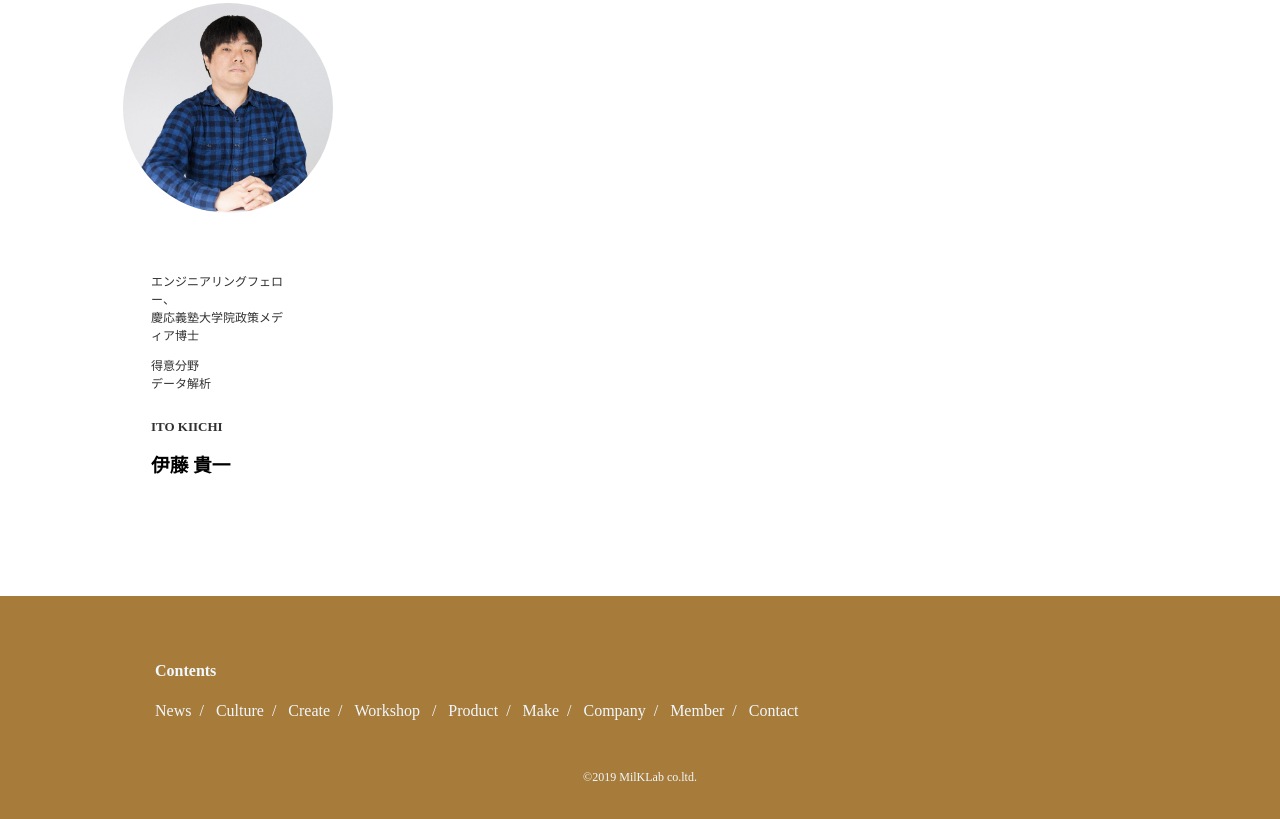
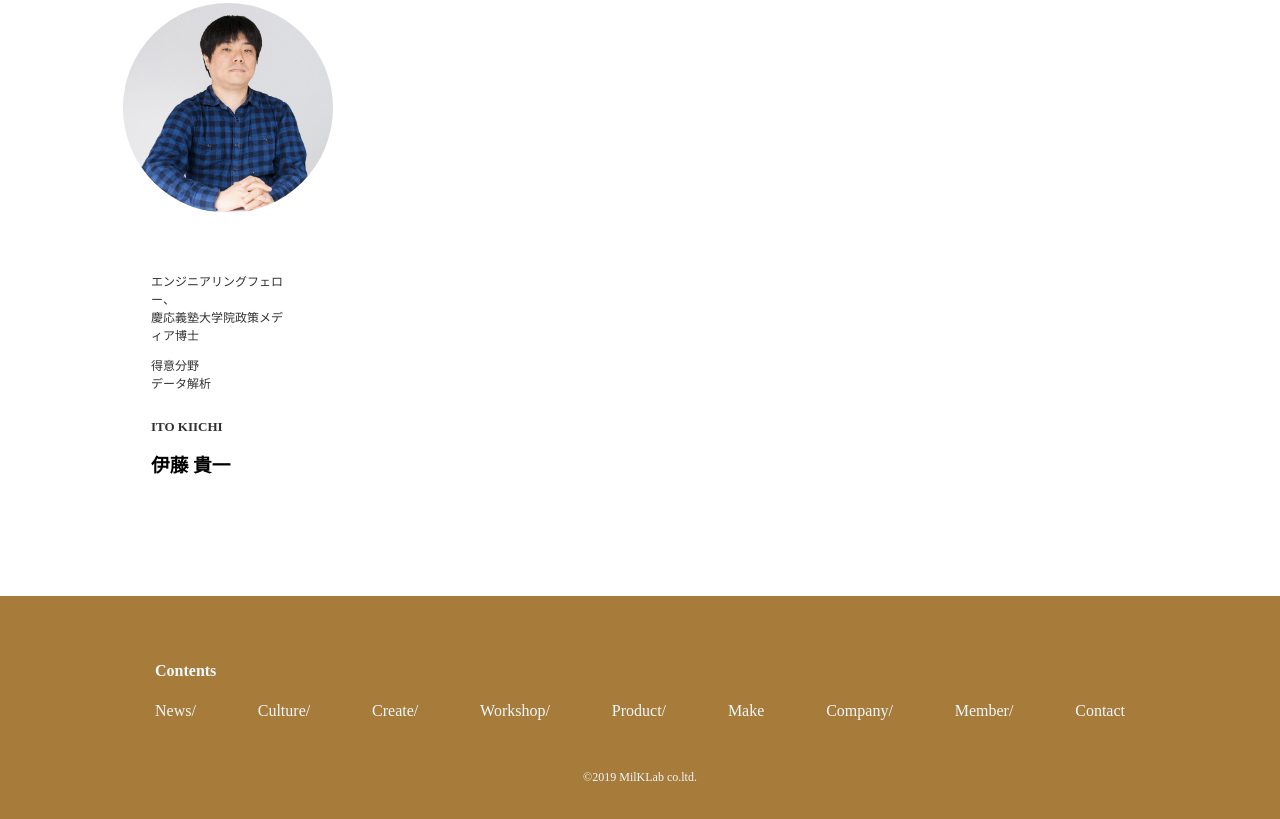
Before and after one commit to okamotomaakoo/company_hp_03, a plain HTML site: page index.html in a window 1280 px wide. Shown: the part 3229-4048 px from the top of the page. Drawn offline with Linux system fonts and the light colour scheme.

Commit message:
タグの使い方間違い #1

```diff
--- a/css/style.css
+++ b/css/style.css
@@ -316,6 +316,11 @@ footer a {
   margin: 0;
 }
 
+.footer-options {
+  display: flex;
+  justify-content: space-between;
+}
+
 .milklab-copy {
   font-size: 12px;
   text-align: center;
--- a/index.html
+++ b/index.html
@@ -135,16 +135,29 @@
     <footer>
         <div class="footer-plate">
             <h4>Contents</h4>
-            <p><a href="#">News&nbsp;&nbsp;/</a>
-                <a href="#">&nbsp;&nbsp;Culture&nbsp;&nbsp;/</a>
-                <a href="#">&nbsp;&nbsp;Create&nbsp;&nbsp;/</a>
-                <a href="#">&nbsp;&nbsp;Workshop&nbsp;&nbsp; /</a>
-                <a href="#">&nbsp;&nbsp;Product&nbsp;&nbsp;/</a>
-                <a href="#">&nbsp;&nbsp;Make&nbsp;&nbsp;/</a>
-                <a href="#">&nbsp;&nbsp;Company&nbsp;&nbsp;/</a>
-                <a href="#">&nbsp;&nbsp;Member&nbsp;&nbsp;/</a>
-                <a href="#">&nbsp;&nbsp;Contact</a>
-            </p>
+            <div class=footer-options>
+                <div class=options>
+                    <a href="#">News/</a>
+                </div>
+                <div class=options> <a href="#">Culture/</a></div>
+
+                <div class=options> <a href="#">Create/</a></div>
+
+                <div class=options> <a href="#">Workshop/</a></div>
+
+                <div class=options> <a href="#">Product/</a></div>
+
+                <div class=options> <a href="#">Make</a></div>
+
+                <div class=options> <a href="#">Company/</a></div>
+
+                <div class=options> <a href="#">Member/</a></div>
+
+                <div class=options>
+                    <a href="#">Contact</a>
+                </div>
+            </div>
+
             <div class="milklab-copy">
                 &copy;2019 MilKLab co.ltd.
             </div>
```
